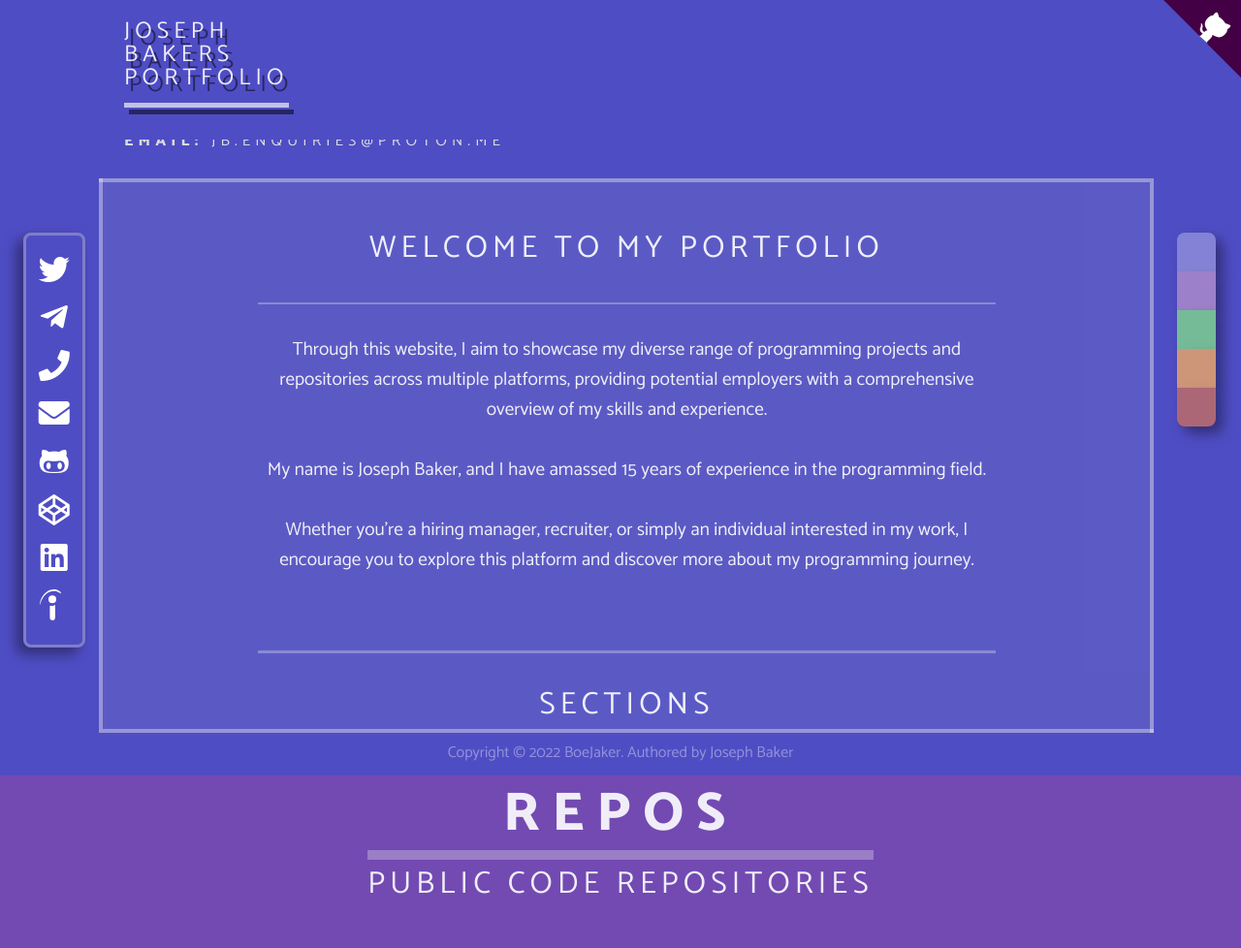
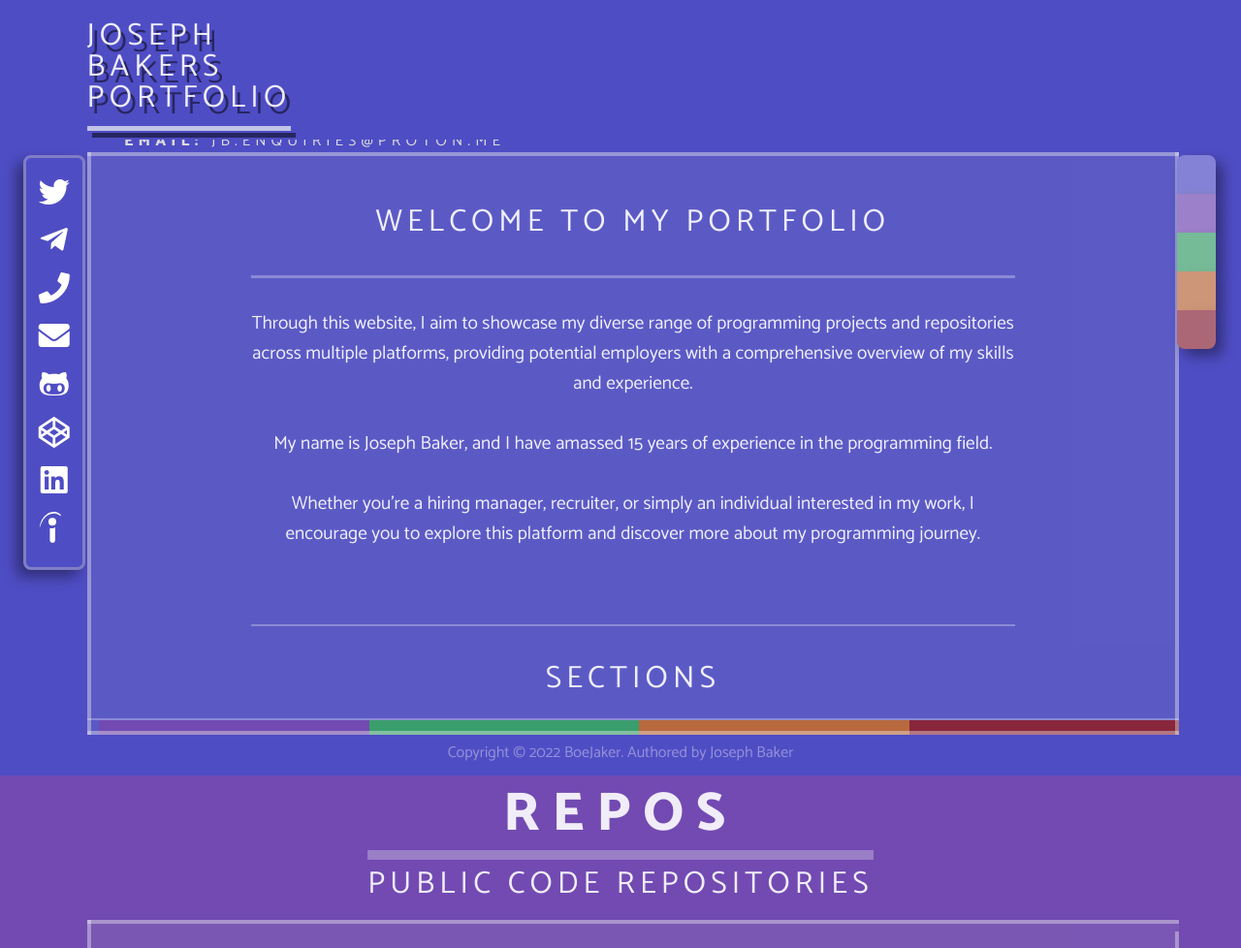
Before and after one commit to BoeJaker/boejaker.github.io, a website: page index.html in a window 1280 px wide. Shown: the top 978 px of the page at 97% size. Drawn offline with nearby package versions, Linux system fonts and the light colour scheme; no server answers.

Commit message:
Style cleanuup, adjusted element sizes

```diff
--- a/index.html
+++ b/index.html
@@ -129,6 +129,7 @@ Cleanup:
 			<hr class="trans--growRight hr2" style="box-shadow:5px 7px rgba(0,0,0,0.5);"></hr>
 			</div>
 			<div class="animation">
+
 				<div class="animation__container">
 					<!-- <p class="animation__container__text"></p> -->
 
@@ -140,7 +141,8 @@ Cleanup:
 					</ul>
 
 				</div>
-
+				<div class="gradient g-top"></div>
+				<!-- <div class="gradient g-bottom"></div> -->
 			</div>
 
 		</div>
--- a/styles/Draw.processed.css
+++ b/styles/Draw.processed.css
@@ -1,12 +1,12 @@
 .square {
-  height:100%;
+  /* height:80%; */
   position: relative;
   overflow: hidden;
-  top:20%;
+  /* top:20%; */
   background: transparent;
 
-  width: 85vw;
-  height: 70vh;
+  width: 88vw;
+  /* height: 70vh;  */
   visibility: hidden;
 
   display: flex;
--- a/styles/PalleteMenu.processed.css
+++ b/styles/PalleteMenu.processed.css
@@ -2,7 +2,7 @@
 .pallete-nav {
   position: fixed;
   height: 200px;
-  top: 30vh;
+  top: 20%;
   right: 2vw;
   border-radius: 8px;
   z-index: 500;
--- a/styles/SocialButtons.processed.css
+++ b/styles/SocialButtons.processed.css
@@ -1,6 +1,6 @@
 #social {
   position: fixed;
-  top: 30vh;
+  top: 20%;
   left: 3vh;
   z-index: 300;
   border: 3px solid;
--- a/styles/index.processed.css
+++ b/styles/index.processed.css
@@ -30,6 +30,7 @@ content {
 }
 
 content page {
+  position: relative;
   height: 100vh;
   width: 100vw;
   display: flex;
@@ -39,12 +40,15 @@ content page {
 }
 
 content page subdiv {
-  width: 98vw;
+  position: absolute;
+  width: 100vw;
   height: 80vh;
   display: flex;
   flex-direction: column;
   padding-left: 7%;
-  padding-top: 5vw;
+  padding-top: 1%;
+  /* padding-top: 5vw; */
+  top:17%;
 }
 
 footer {
@@ -66,7 +70,6 @@ content page .table {
   overflow-x: hidden;
   padding-top: 2vh;
 }
-
 content page .table b {
   text-transform: uppercase;
   letter-spacing: 0.4vw;
@@ -200,23 +203,28 @@ content #contact {
 }
 
 #welcomeContent{
-  position: relative;
-  top: 5%;
+  top: 18%;
+  padding-bottom: 2%;
+}
+#welcomeContent .square{
+  top: 0!important;
 }
 
 #title{
+
   height: 10vw;
   align:left ;
   position: absolute;
-  left:10vw;
+  left:7%;
   top:1%;
   text-align: left;
 }
 #title h2, hr{
-  font-size: 3vh;
+  font-size: 4vh;
+  line-height: 4vh;
 }
 #welcomebanner{
-  height: 5vh;
+  /* height: 5vh; */
   width: 100%;
 }
 /* .square{
```
